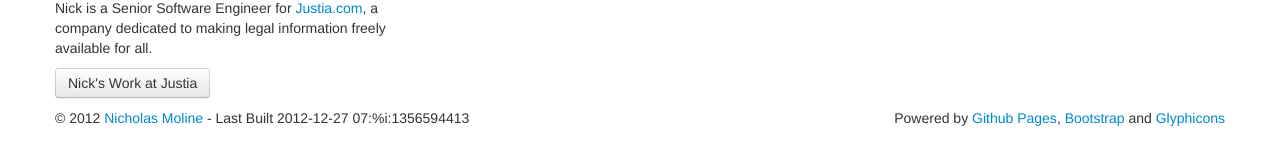
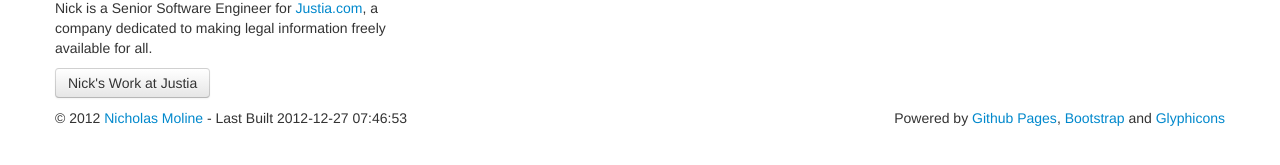
Before and after one commit to nickmoline/nickmoline.github.com, a Jekyll site: the page built from index.html, in a window 1280 px wide. Shown: the part 382-547 px from the top of the page. Built offline with Jekyll 4.4.1, drawn with Linux system fonts in a browser that asks for light colours; nearby versions of some CDN libraries.

```diff
--- a/_layouts/default.html
+++ b/_layouts/default.html
@@ -92,7 +92,7 @@
 		<footer>
 			<div class="row">
 				<div class="span6">
-					&copy; 2012 <a href="http://www.nick.pro/">Nicholas Moline</a> - Last Built {{site.time | date: "%Y-%m-%d %H:%i:%s"}}
+					&copy; 2012 <a href="http://www.nick.pro/">Nicholas Moline</a> - Last Built {{site.time | date: "%Y-%m-%d %H:%M:%S"}}
 				</div>
 				<div class="span6" style="text-align:right;">
 					Powered by <a href="http://pages.github.com">Github Pages</a>, <a href="http://twitter.github.com/bootstrap/">Bootstrap</a> and <a href="http://www.glyphicons.com/">Glyphicons</a>
```
